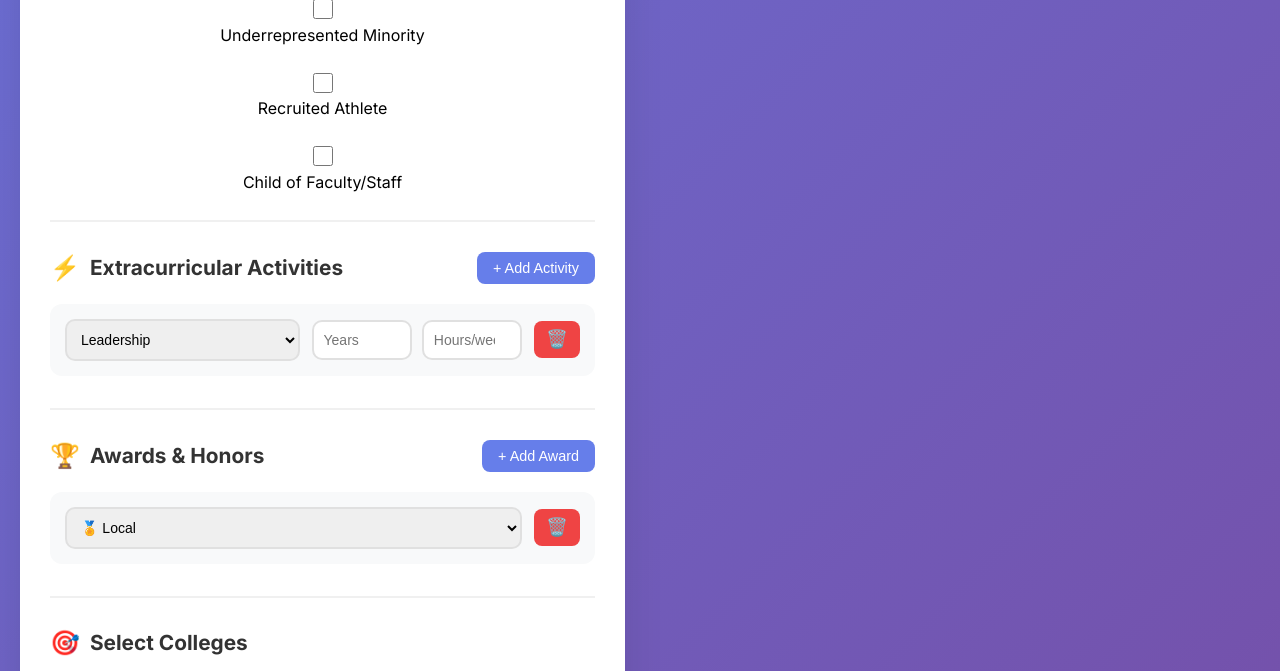
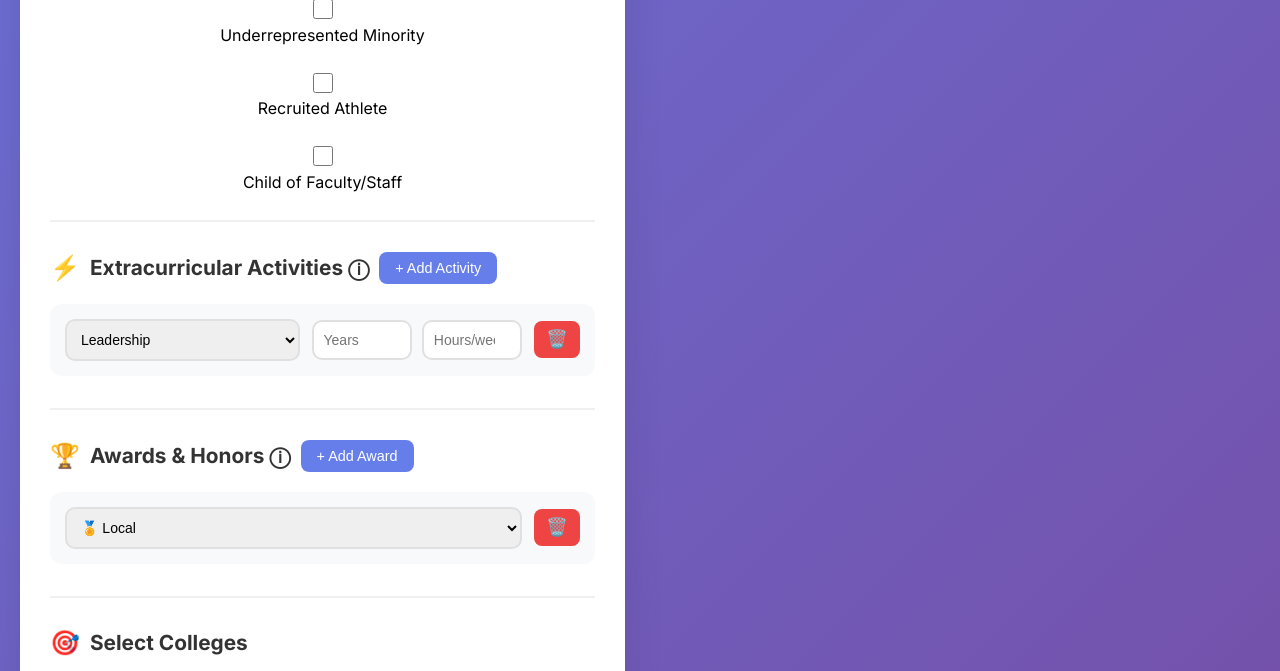
Before and after one commit to hebrongeremew/college-admissions-simulator, a Flask app: page / in a window 1280 px wide. Shown: the part 1327-1998 px from the top of the page. Run offline with Flask 3, Linux system fonts and the light colour scheme.

Commit message:
Add tooltips for activities and awards sections
Added tooltips for Extracurricular Activities and Awards & Honors sections to provide additional context and guidance.

```diff
--- a/chance_me/templates/index.html
+++ b/chance_me/templates/index.html
@@ -174,7 +174,15 @@
                     <div class="section">
                         <div class="section-header">
                             <span class="section-icon">⚡</span>
-                            <h2>Extracurricular Activities</h2>
+
+                            <div class="tooltip">
+                                <h2>Extracurricular Activities ⓘ</h2>
+                                <span class="tooltip-text">
+                                    Include activities like clubs, sports, research, jobs, internships, and more.
+                                    In admissions, depth (years, hours, leadership) often matters more than quantity.
+                                </span>
+                            </div>
+
                             <button type="button" class="add-btn" id="add-activity">+ Add Activity</button>
                         </div>
                         <div id="activities-container">
@@ -203,7 +211,14 @@
                     <div class="section">
                         <div class="section-header">
                             <span class="section-icon">🏆</span>
-                            <h2>Awards & Honors</h2>
+                            <div class="tooltip">
+                                <h2>Awards & Honors ⓘ</h2>
+                                <span class="tooltip-text">
+                                    List recognitions such as competitions, scholarships, or honors.
+                                    National and international awards carry more weight.
+                                </span>
+                            </div>
+
                             <button type="button" class="add-btn" id="add-award">+ Add Award</button>
                         </div>
                         <div id="awards-container">
```
